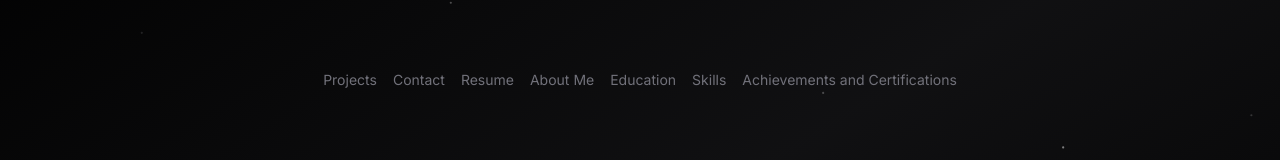
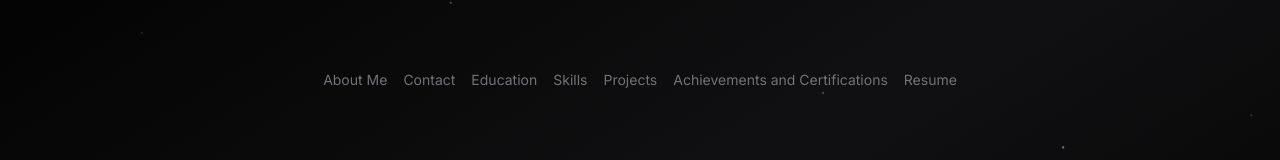
Before and after one commit to NVVPrabhanjan/My-Portfolio-, a Next.js app: page / in a window 1280 px wide. Shown: the part 157-317 px from the top of the page. Built offline with nearby package versions, Linux system fonts and the light colour scheme; no server answers; what tailwindcss-debug-screens would draw is missing.

Commit message:
Update page.tsx

```diff
--- a/app/page.tsx
+++ b/app/page.tsx
@@ -3,13 +3,13 @@ import React from "react";
 import Particles from "./components/particles";
 
 const navigation = [
+  { name : "About Me", href: "/aboutme" },
+  { name: "Contact", href: "/contact" },
+  { name : "Education", href: "/education" },
+  { name : "Skills", href: "skills" },
   { name: "Projects", href: "/projects" },
-  { name: "Contact", href: "/contact" },
-  { name : "Resume", href: "/resume.pdf"},
-  { name : "About Me", href: "/aboutme"},
-  { name : "Education", href: "/education"},
-  { name : "Skills", href: "skills"},
-  { name : "Achievements and Certifications", href: "achievements"},
+  { name : "Achievements and Certifications", href: "achievements" },
+  { name : "Resume", href: "/resume.pdf" },
 ];
 
 export default function Home() {
```
